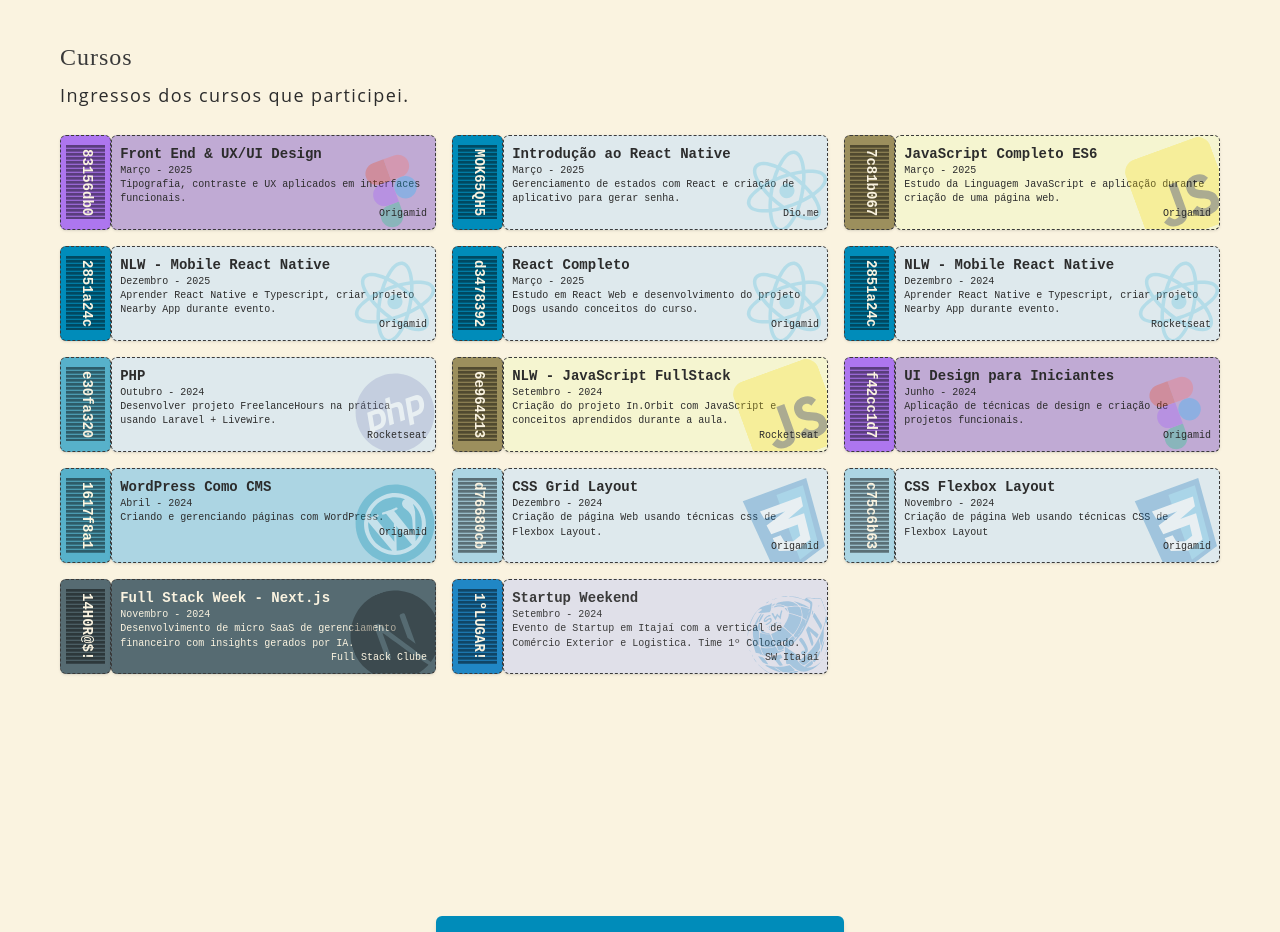
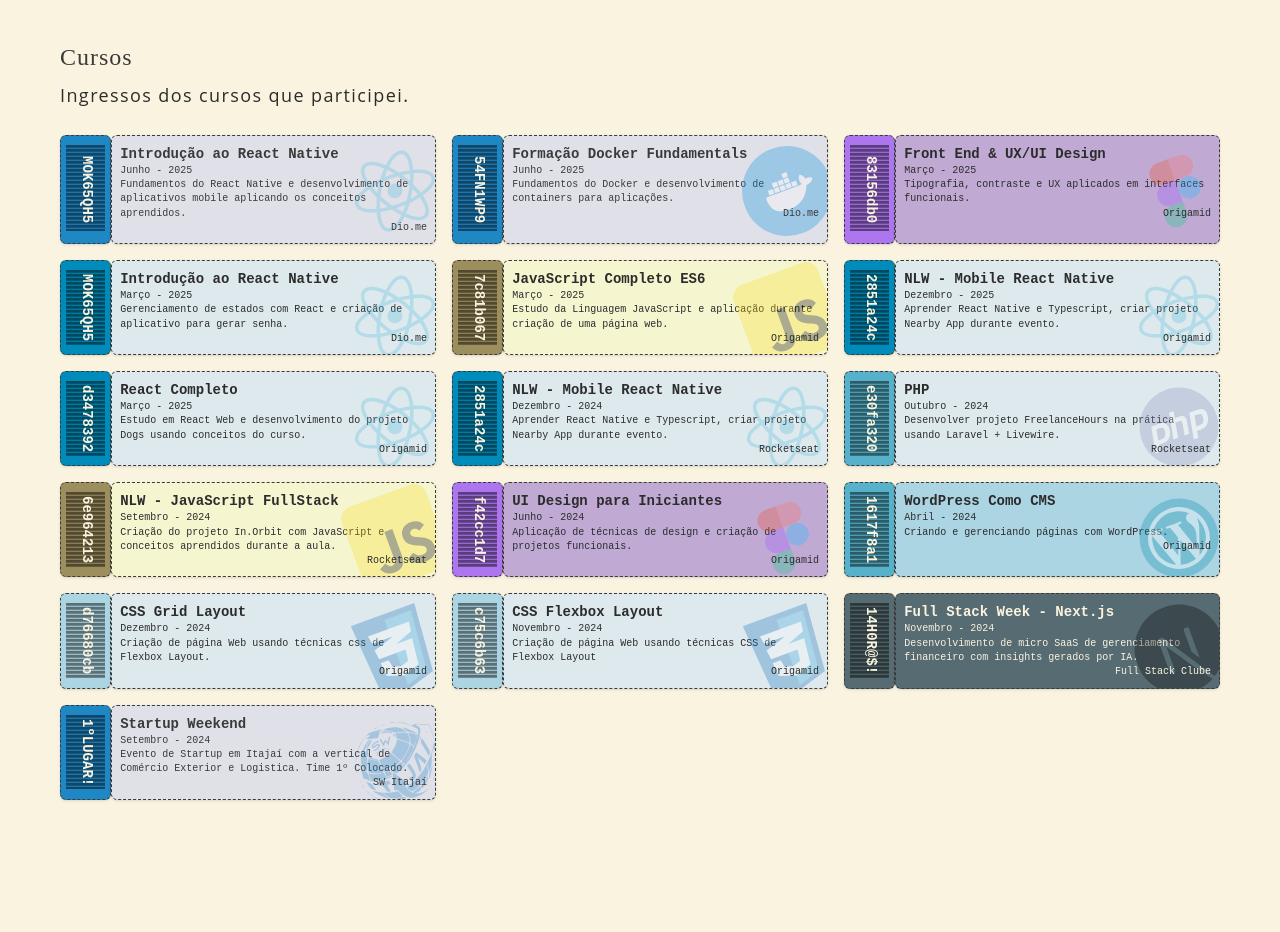
Before and after one commit to RNoleto/portfolio2025, a Vue app: page / in a window 1280 px wide. Shown: the part 4760-5692 px from the top of the page. Built offline with nearby package versions, Linux system fonts and the light colour scheme.

Commit message:
:paperclip: Adição de novos cursos concluídos

```diff
--- a/src/views/Courses.vue
+++ b/src/views/Courses.vue
@@ -7,6 +7,32 @@ import Ticket from '../components/ui/Ticket.vue';
 const isMobile = ref(false);
 
 const courses = [
+  {
+    codigo: "MOK65QH5",
+    nomeEvento: "Introdução ao React Native",
+    mesAno: "Junho - 2025",
+    descricao: "Fundamentos do React Native e desenvolvimento de aplicativos mobile aplicando os conceitos aprendidos.",
+    producao: "Dio.me",
+    imagem: "/img/stacks/react.svg",
+    corFundoCode: "bg-[#2087C5]",
+    corFundo: "bg-[#E0E0E9]",
+    corCodigo: "text-cream",
+    corTexto: "text-darckCream",
+    corBorda: "border-darkText",
+  },
+  {
+    codigo: "54FN1WP9",
+    nomeEvento: "Formação Docker Fundamentals",
+    mesAno: "Junho - 2025",
+    descricao: "Fundamentos do Docker e desenvolvimento de containers para aplicações.",
+    producao: "Dio.me",
+    imagem: "/img/tickets/docker.svg",
+    corFundoCode: "bg-[#2087C5]",
+    corFundo: "bg-[#E0E0E9]",
+    corCodigo: "text-cream",
+    corTexto: "text-darckCream",
+    corBorda: "border-darkText",
+  },
   {
     codigo: "83156db0",
     nomeEvento: "Front End & UX/UI Design",
```
Also changed, not shown: public/img/tickets/docker.svg (added).
